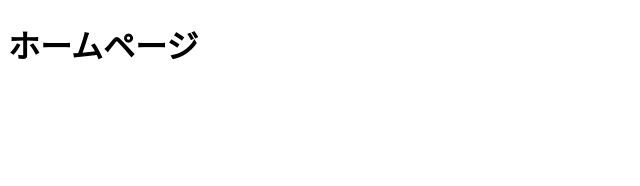
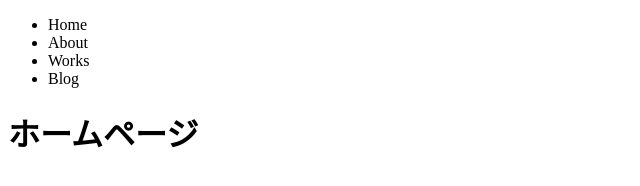
Before and after one commit to SNishiyama/snishiyama.github.io, a plain HTML site: page docs/index.html in a window 1280 px wide. Shown: the whole page, without its empty margins (0-640 px from the left). Drawn offline with Linux system fonts and the light colour scheme.

Commit message:
add header

```diff
--- a/docs/index.html
+++ b/docs/index.html
@@ -5,6 +5,14 @@
     <title>HOME</title>
   </head>
   <body>
+    <header>
+      <ul>
+        <li>Home</li>
+        <li>About</li>
+        <li>Works</li>
+        <li>Blog</li>
+      </ul>
+    </header>
     <h1>ホームページ</h1>
   </body>
 </html>
```
